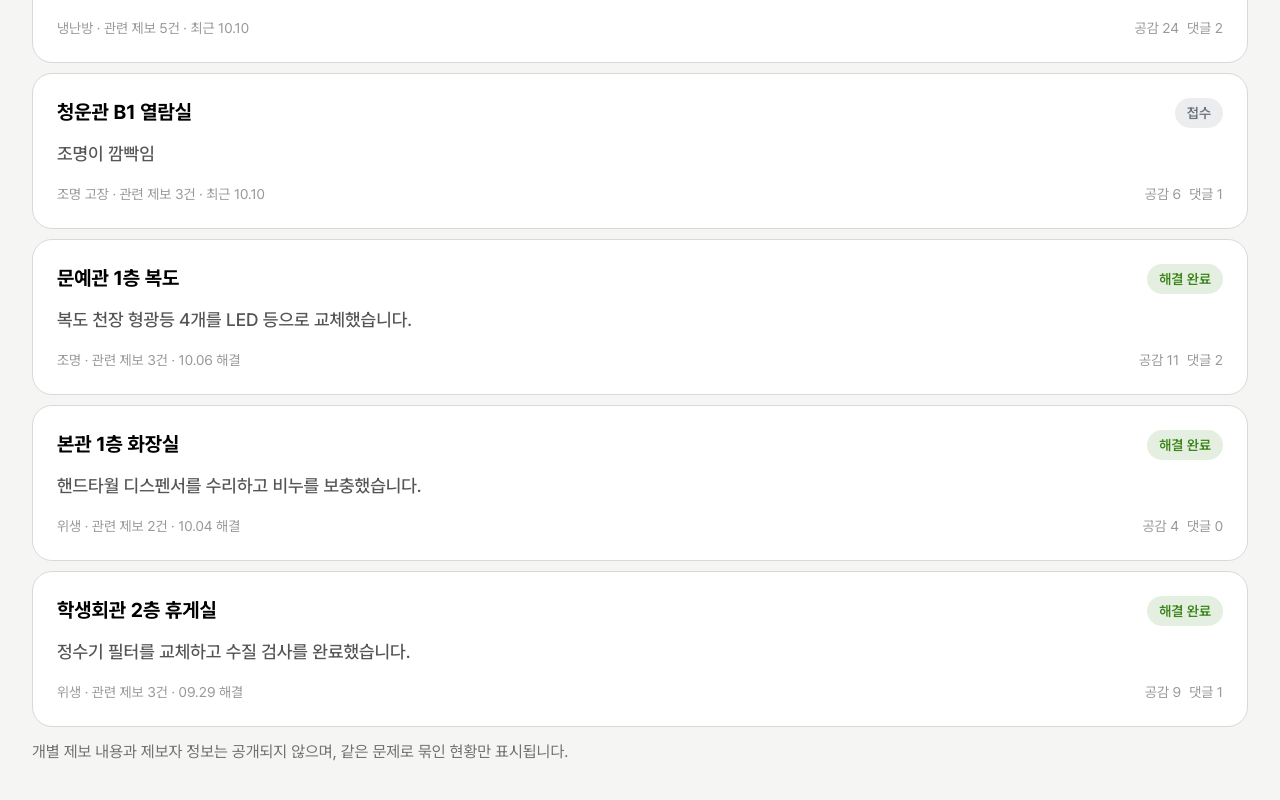
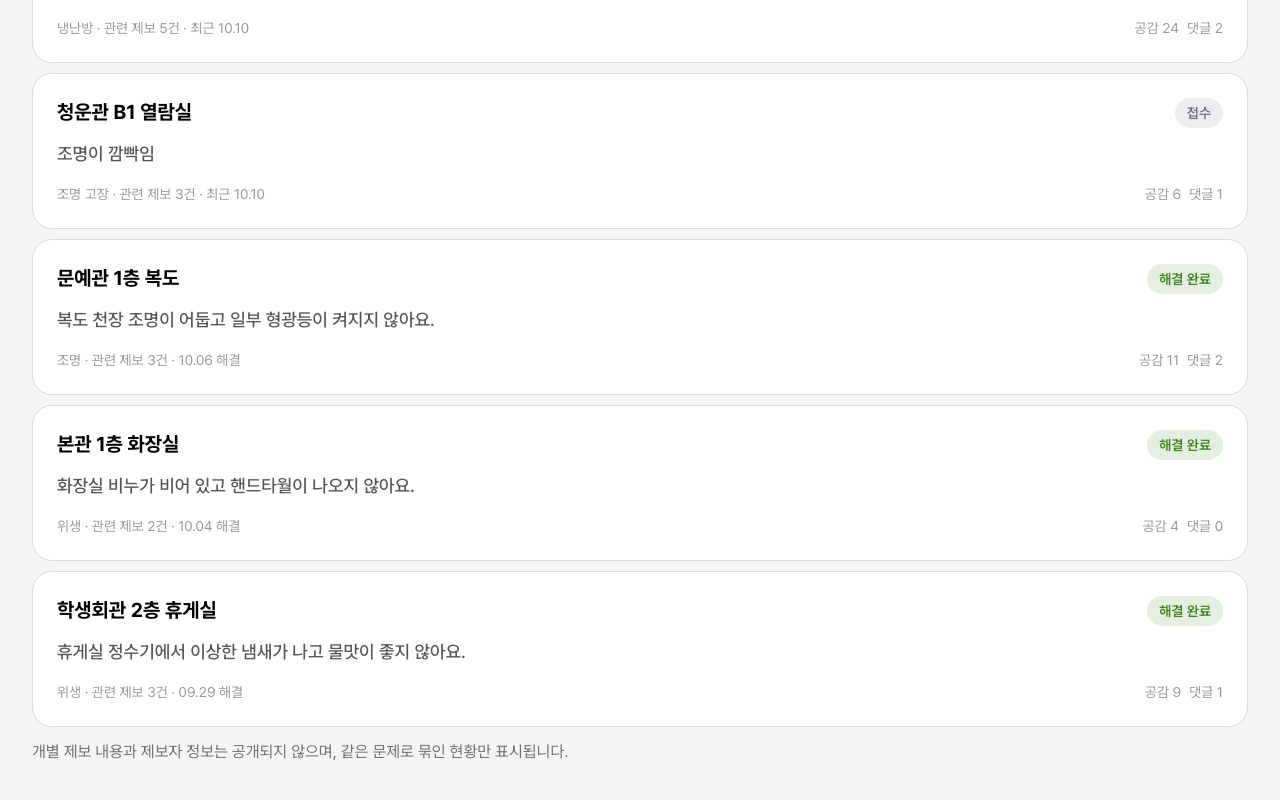
Before and after one commit to 5nel-day1/FE, a React (Vite) app: page / in a window 1280 px wide. Shown: the part 981-1781 px from the top of the page. Built offline with nearby package versions, Linux system fonts and the light colour scheme.

Commit message:
✨ Feat: 문제 상세 목데이터 및 타입 추가

```diff
--- a/src/mocks/campusIssues.ts
+++ b/src/mocks/campusIssues.ts
@@ -102,7 +102,7 @@ export const campusIssues: CampusIssue[] = [
     building: "문예관",
     floor: "1층",
     space: "복도",
-    description: "복도 천장 형광등 4개를 LED 등으로 교체했습니다.",
+    description: "복도 천장 조명이 어둡고 일부 형광등이 켜지지 않아요.",
     status: "해결 완료",
     category: "조명",
     relatedReports: 3,
@@ -110,6 +110,9 @@ export const campusIssues: CampusIssue[] = [
     createdAt: "2026-10-06T16:00:00",
     detail:
       "복도 천장 형광등 4개를 LED 등으로 교체하여 조명 문제를 해결했습니다.",
+    resolution:
+      "복도 천장 형광등 4개를 LED 등으로 교체하여 조명 문제를 해결했습니다.",
+    resolvedAt: "10.06",
     imageUrl: null,
     likes: 11,
     comments: [
@@ -132,7 +135,7 @@ export const campusIssues: CampusIssue[] = [
     building: "본관",
     floor: "1층",
     space: "화장실",
-    description: "핸드타월 디스펜서를 수리하고 비누를 보충했습니다.",
+    description: "화장실 비누가 비어 있고 핸드타월이 나오지 않아요.",
     status: "해결 완료",
     category: "위생",
     relatedReports: 2,
@@ -140,6 +143,9 @@ export const campusIssues: CampusIssue[] = [
     createdAt: "2026-10-04T11:00:00",
     detail:
       "고장 난 핸드타월 디스펜서를 수리하고 부족했던 비누를 보충했습니다.",
+    resolution:
+      "핸드타월 디스펜서를 수리하고 비누를 보충했습니다. 비품 점검 주기를 주 2회로 조정했습니다.",
+    resolvedAt: "10.04",
     imageUrl: null,
     likes: 4,
     comments: [],
@@ -149,7 +155,7 @@ export const campusIssues: CampusIssue[] = [
     building: "학생회관",
     floor: "2층",
     space: "휴게실",
-    description: "정수기 필터를 교체하고 수질 검사를 완료했습니다.",
+    description: "휴게실 정수기에서 이상한 냄새가 나고 물맛이 좋지 않아요.",
     status: "해결 완료",
     category: "위생",
     relatedReports: 3,
@@ -157,6 +163,9 @@ export const campusIssues: CampusIssue[] = [
     createdAt: "2026-09-29T15:30:00",
     detail:
       "정수기 필터를 새 제품으로 교체하고 수질 검사를 완료했습니다.",
+    resolution:
+      "정수기 필터를 새 제품으로 교체하고 수질 검사를 완료했습니다. 점검 결과 정상적으로 이용 가능한 상태입니다.",
+    resolvedAt: "09.29",
     imageUrl: null,
     likes: 9,
     comments: [
--- a/src/types/campusIssue.ts
+++ b/src/types/campusIssue.ts
@@ -35,6 +35,10 @@ export interface CampusIssue {
   // 사진
   imageUrl: string | null;
 
+  // 해결 완료 시 처리 정보
+  resolution?: string;
+  resolvedAt?: string;
+
   // 공감 및 댓글
   likes: number;
   comments: CampusIssueComment[];
```
